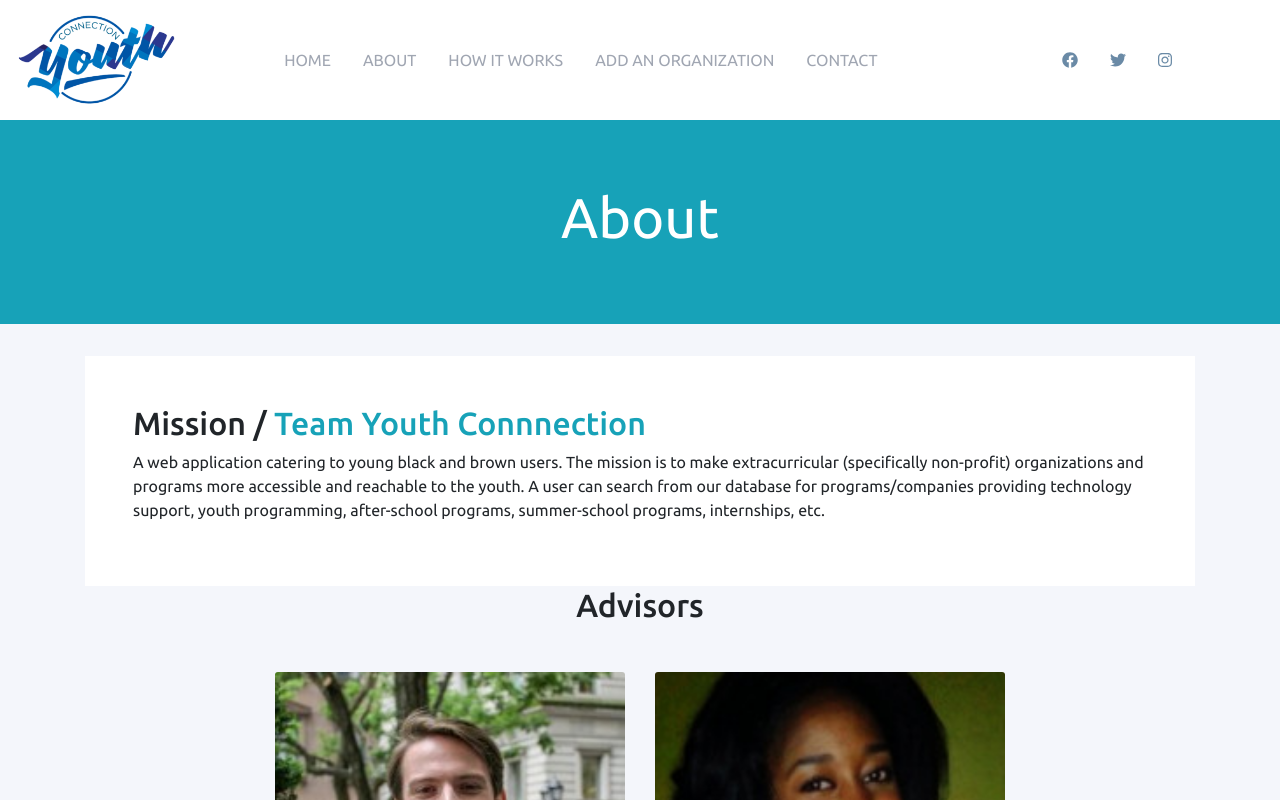
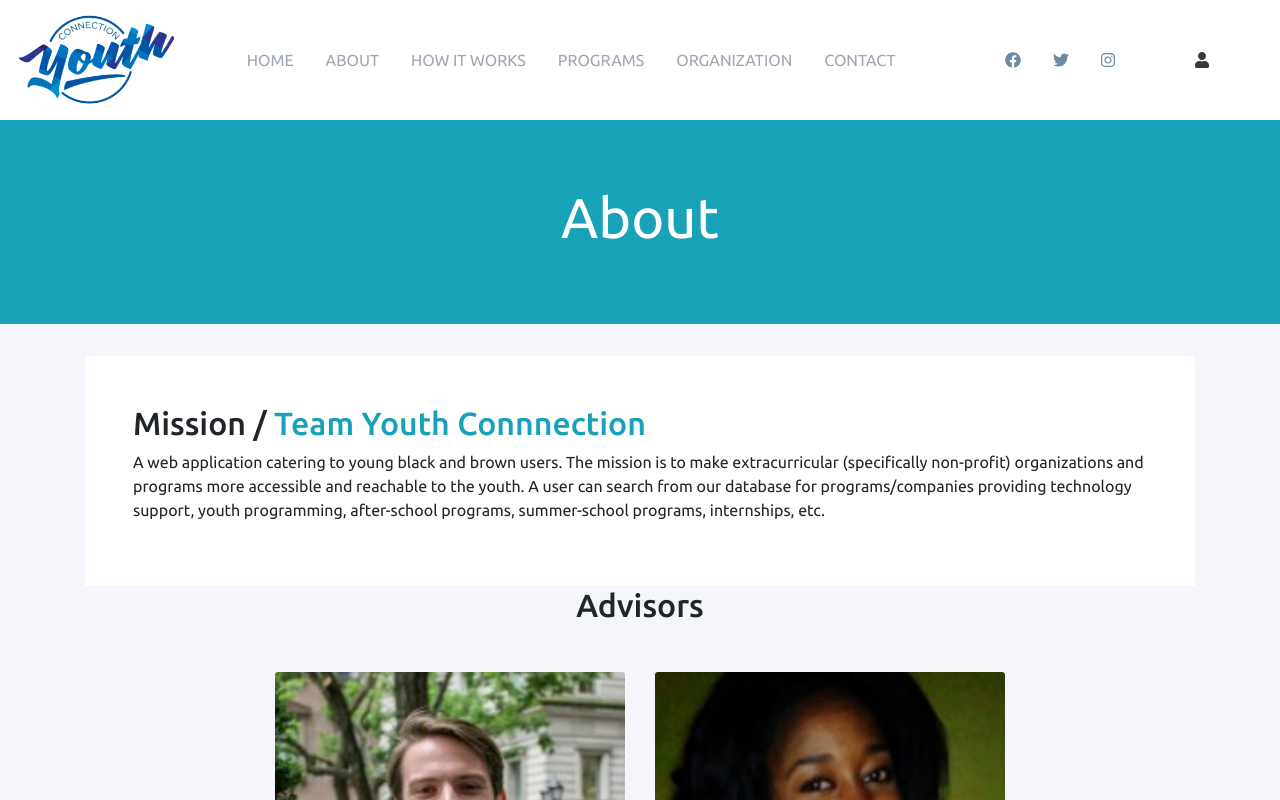
Before and after one commit to noobboon7/TeamHighFive_Front, a React (Create React App) app: page /about in a window 1280 px wide. Shown: the top 800 px of the page. Built offline with nearby package versions, Linux system fonts and the light colour scheme; no server answers.

Commit message:
fix styles of WordAboutUs, Slider and Connections on Home page.

```diff
--- a/src/App.css
+++ b/src/App.css
@@ -60,6 +60,7 @@
 
 .buttonDiv{
   display:flex;
+  flex-wrap: wrap;
 }
 
 .wordBtn{
--- a/src/components/home/Connections.js
+++ b/src/components/home/Connections.js
@@ -26,7 +26,7 @@ const Connections = () => {
         <div className='connect-head-div'>
             <span className='intro-lead'>Prepare for Success</span>
         </div>
-        <div className='text-white'>
+        <div className='text-white text-center'>
             <h1>We're Pround of our Connections</h1>
         </div>
 
--- a/src/components/home/WordAboutUs.js
+++ b/src/components/home/WordAboutUs.js
@@ -10,8 +10,8 @@ const WordAboutUs = () => (
             <p className='wordDescription'>Lorem ipsum dolor sit amet, consectetur adipiscing elit. Duis sagittis eleifend ante et gravida. Duis quam ligula, consectetur ac justo at, feugiat condimentum lectus. Quisque congue rutrum lorem egestas tincidunt. Nunc vitae dapibus diam. </p>
             <div className='buttonDiv text-center'>
                 <a href="https://forms.gle/8UpNNNfrWh5Exnvd9" target="_blank" rel="noopener noreferrer" className='wordBtn wordBtnSolid'>Add a Program</a>
-                <a href="https://youthconnection.netlify.app" className='wordBtn wordBtnOutline'>Find Programs</a>
-                <a href="https://youthconnection.netlify.app" className='wordBtn wordBtnOutline'>Find Organizations</a>
+                <a href="/" className='wordBtn wordBtnOutline'>Find Programs</a>
+                <a href="/" className='wordBtn wordBtnOutline'>Find Organizations</a>
             </div>
         </div>
       </div>
--- a/src/components/pages/Home.js
+++ b/src/components/pages/Home.js
@@ -9,7 +9,7 @@ import Connections from "../home/Connections";
 const Home = () => (
   <div>
     <Hero/>
-    <div className="heroOrganizationSlider container mt-5">
+    <div className="heroOrganizationSlider container-fluid mt-5">
       <OrganizationSlider />
     </div>
 {
--- a/src/layout/Layout.js
+++ b/src/layout/Layout.js
@@ -8,7 +8,7 @@ import Logo from "../static/youth_connection_logo.png";
 import NYCCodersLogo from "../static/nyc_coder.jpg";
 
 import { FontAwesomeIcon } from "@fortawesome/react-fontawesome";
-// import { faUser } from "@fortawesome/free-solid-svg-icons";
+import { faUser } from "@fortawesome/free-solid-svg-icons";
 import { faFacebook } from "@fortawesome/free-brands-svg-icons";
 import { faInstagram } from "@fortawesome/free-brands-svg-icons";
 import { faTwitter } from "@fortawesome/free-brands-svg-icons";
@@ -32,7 +32,8 @@ const Layout = ({ children }) => (
             <li className="list-inline-item"><Link to="/">Home</Link></li>
             <li className="list-inline-item"><Link to="/about">About</Link></li>
             <li className="list-inline-item"><Link to="/howItWorks">How it Works</Link></li>
-            <li className="list-inline-item"><a href="https://forms.gle/8UpNNNfrWh5Exnvd9">Add an Organization</a></li>
+            <li className="list-inline-item"><Link to="/">Programs</Link></li>
+            <li className="list-inline-item"><a href="/">Organization</a></li>
             <li className="list-inline-item"><Link to="/contact">Contact</Link></li>
 
           </ul>
@@ -43,6 +44,8 @@ const Layout = ({ children }) => (
             <FontAwesomeIcon icon={faTwitter} className="m-0" /></a></li>
             <li className="list-inline-item"><a href="#" className="m-0">
             <FontAwesomeIcon icon={faInstagram} className="m-0" /></a></li>
+            <li className="list-inline-item"><a href="https://forms.gle/8UpNNNfrWh5Exnvd9" className="m-0 text-dark">
+            <FontAwesomeIcon icon={faUser} className="ml-5" /></a></li>
           </ul>
         </Nav>
       </Navbar.Collapse>
```
